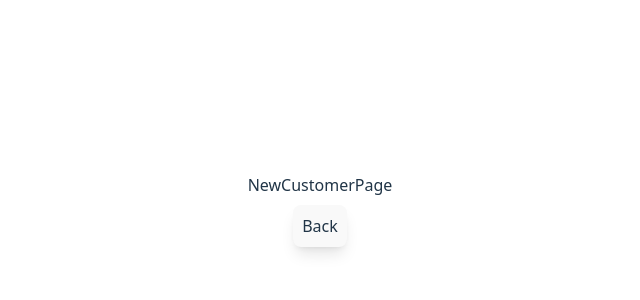
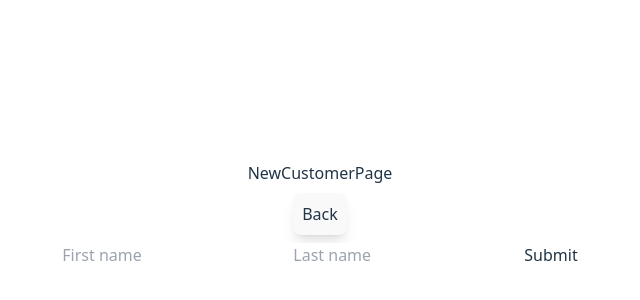
Before and after one commit to Luega/TherapyFlow_FE, a React (Vite) app: page /new-customer in a window 1280 px wide. Shown: the part 186-486 px from the top of the page, without its empty margins (320-960 px from the left). Built offline with nearby package versions, Linux system fonts and the light colour scheme; no server answers.

Commit message:
added useForm

```diff
--- a/package.json
+++ b/package.json
@@ -13,6 +13,7 @@
     "axios": "^1.4.0",
     "react": "^18.2.0",
     "react-dom": "^18.2.0",
+    "react-hook-form": "^7.45.2",
     "react-query": "^3.39.3"
   },
   "devDependencies": {
--- a/src/Pages/NewCustomerPage.tsx
+++ b/src/Pages/NewCustomerPage.tsx
@@ -1,13 +1,57 @@
+/* eslint-disable @typescript-eslint/no-misused-promises */
 import { useNavigate } from "react-router-dom";
+import { useForm, SubmitHandler } from "react-hook-form";
 import Button from "../components/Button";
+import axios from "axios";
+
+type Inputs = {
+  FirstName: string;
+  LastName: string;
+};
 
 const NewCustomerPage = () => {
   const navigate = useNavigate();
+
+  const {
+    register,
+    handleSubmit,
+    formState: { errors },
+  } = useForm<Inputs>();
+
+  const onSubmit: SubmitHandler<Inputs> = (data) => {
+    axios
+      .post("/api/customers", {
+        FirstName: data.FirstName,
+        LastName: data.LastName,
+      })
+      .then((response) => {
+        console.log(response);
+      })
+      .catch((error) => {
+        console.log(error);
+      });
+
+    navigate("/customers");
+  };
 
   return (
     <>
       <div>NewCustomerPage</div>
       <Button text="Back" onClick={() => navigate(-1)} />
+
+      <form onSubmit={handleSubmit(onSubmit)}>
+        <input
+          placeholder="First name"
+          {...register("FirstName", { required: true })}
+        />
+        {errors.FirstName && <span>This field is required</span>}
+        <input
+          placeholder="Last name"
+          {...register("LastName", { required: true })}
+        />
+        {errors.LastName && <span>This field is required</span>}
+        <input type="submit" />
+      </form>
     </>
   );
 };
```
Also changed, not shown: 1 other file (tests, documents, lock files or other folders).
